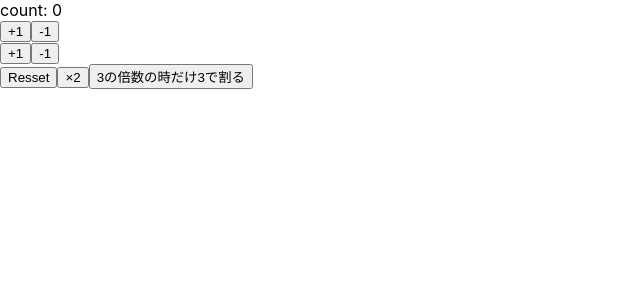
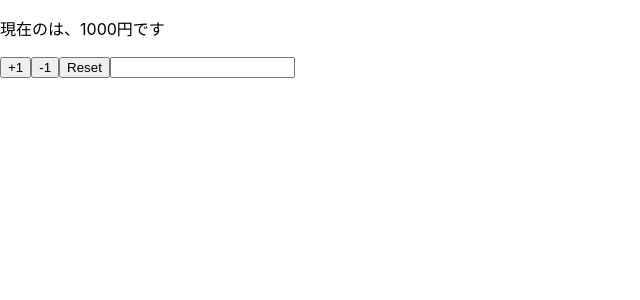
Before and after one commit to bonot9434/react-f, a React (Create React App) app: page / in a window 1280 px wide. Shown: the top 300 px of the page, without its empty margins (0-640 px from the left). Built offline with nearby package versions, Linux system fonts and the light colour scheme.

Commit message:
useStateについて

```diff
--- a/src/App.js
+++ b/src/App.js
@@ -1,40 +1,30 @@
 import React, {useState} from 'react'
 
-function App() {
-  const [count, setCount] = useState(0)
+const App = props => {
 
-  const increment = () => setCount(count + 1)
-  const decrement = () => setCount(count - 1)
-  const increment2 = () => setCount(previousCount => previousCount + 1)
-  const decrement2 = () => setCount(previousCount => previousCount - 1)
-  const reset = () => setCount(0)
-  const double = () => setCount(count * 2)
-  const devide3 = () => setCount(previousCount => {
-    if (previousCount % 3 === 0) {
-      return previousCount / 3
-    } else {
-      return previousCount
-    }
-  })
+  const [name,setName] = useState(props.name)
+  const [price,setPrice] = useState(props.price)
+
+  const reset = () => {
+    setPrice(props.price)
+    setName(props.name)
+  }
 
   return (
     <>
-      <div>count: {count}</div>
-      <div>
-        <button onClick={increment}>+1</button>
-        <button onClick={decrement}>-1</button>
-      </div>
-      <div>
-        <button onClick={increment2}>+1</button>
-        <button onClick={decrement2}>-1</button>
-      </div>
-      <div>
-        <button onClick={reset}>Resset</button>
-        <button onClick={double}>×2</button>
-        <button onClick={devide3}>3の倍数の時だけ3で割る</button>
-      </div>
+      <p>現在の{name}は、{price}円です</p>
+      <button onClick={() => setPrice(price+1)}>+1</button>
+      <button onClick={() => setPrice(price-1)}>-1</button>
+      <button onClick={reset}>Reset</button>
+      <input value={name} onChange={e => setName(e.target.value)}/>
     </>
   );
 }
 
+App.defaultProps = {
+  name: '',
+  price: 1000
+}
+
+
 export default App;
```
